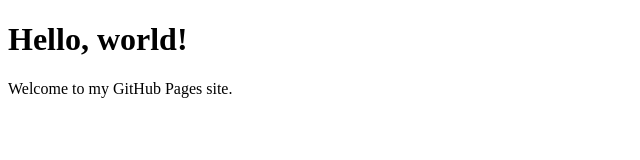
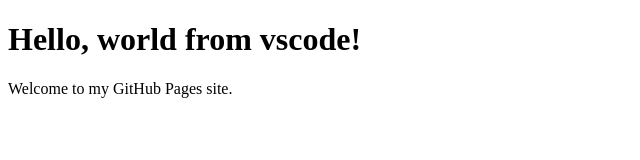
Before and after one commit to batmanbytes/batmanbytes.github.io, a plain HTML site: page index.html in a window 1280 px wide. Shown: the whole page, without its empty margins (0-640 px from the left). Drawn offline with Linux system fonts and the light colour scheme.

Commit message:
hello from vscode

```diff
--- a/index.html
+++ b/index.html
@@ -4,7 +4,7 @@
   <title>My GitHub Page</title>
 </head>
 <body>
-  <h1>Hello, world!</h1>
+  <h1>Hello, world from vscode!</h1>
   <p>Welcome to my GitHub Pages site.</p>
 </body>
 </html>
```
